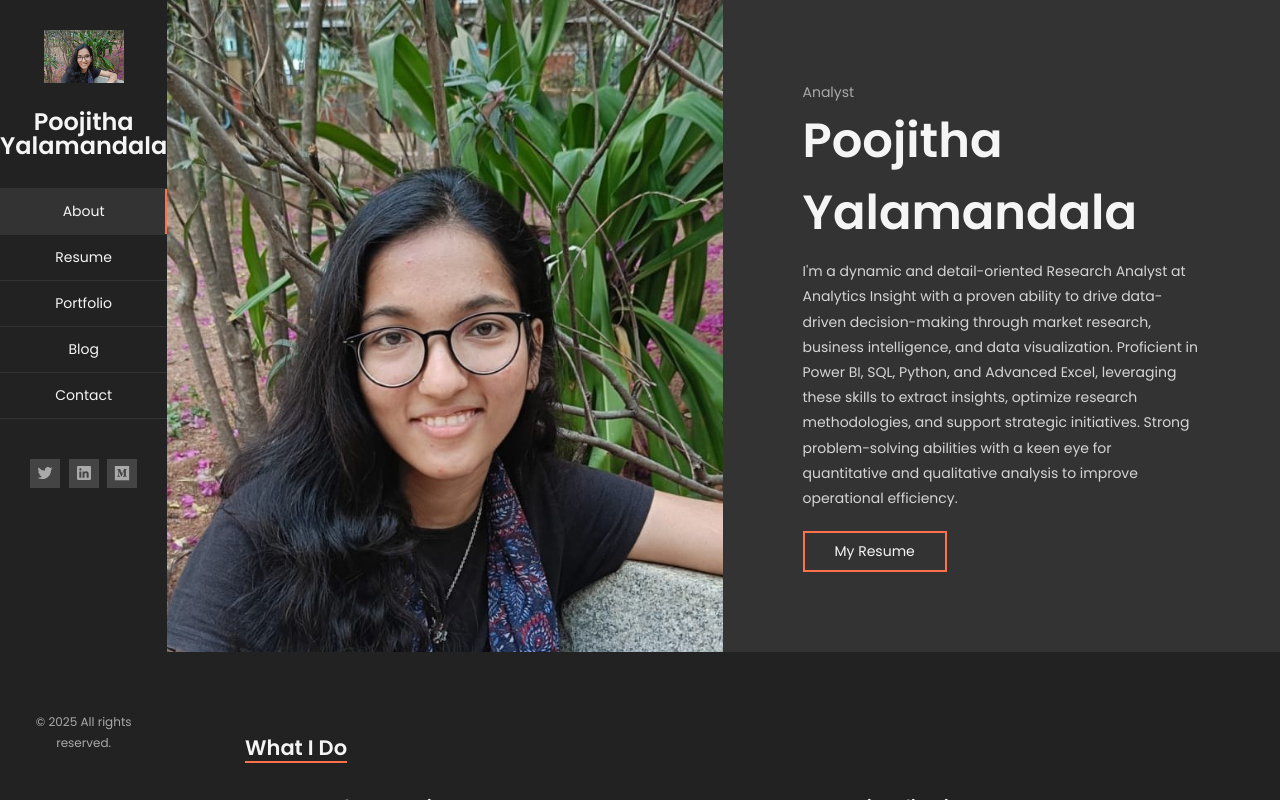
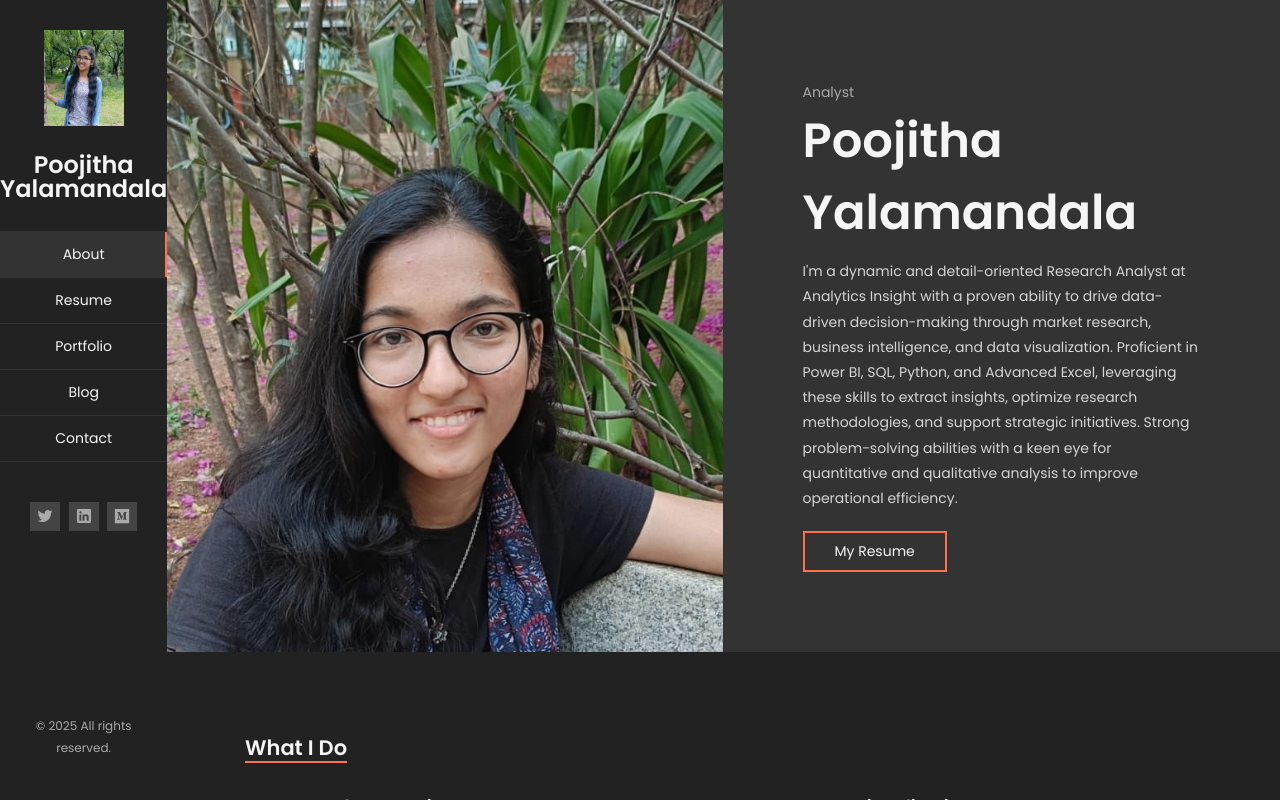
Before and after one commit to pooji2003/portfolio1, a plain HTML site: page index.html in a window 1280 px wide. Drawn offline with nearby package versions, Linux system fonts and the light colour scheme; files whose address does not match are found by name.

Commit message:
Update index.html

```diff
--- a/index.html
+++ b/index.html
@@ -35,7 +35,7 @@
     <!-- sidebar structure -->
     <div class="side-bar">
 
-      <img src="C:\Users\ypooj\OneDrive\Desktop\Responsive-portfolio-master\Responsive portfolio master\images\profile_photo.jpeg" alt="" class="brand-img">
+      <img src="images/main_image.jpeg" alt="" class="brand-img">
       <h1 class="brand-name">Poojitha <br> Yalamandala</h1>
 
       <!-- navbar -->
```
